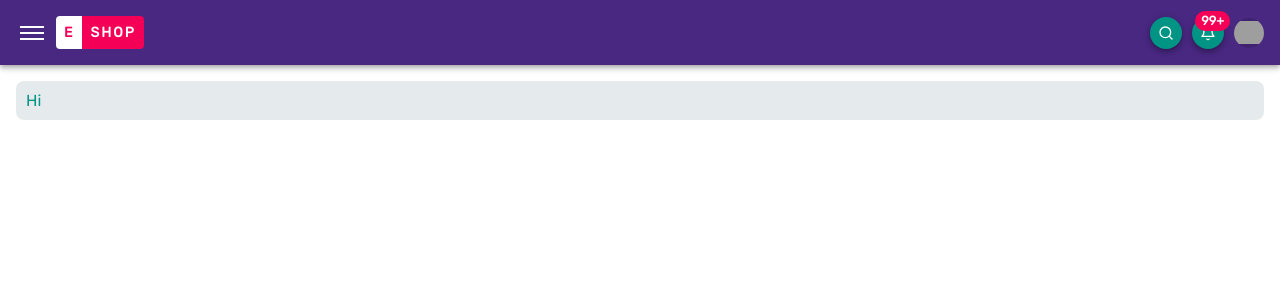
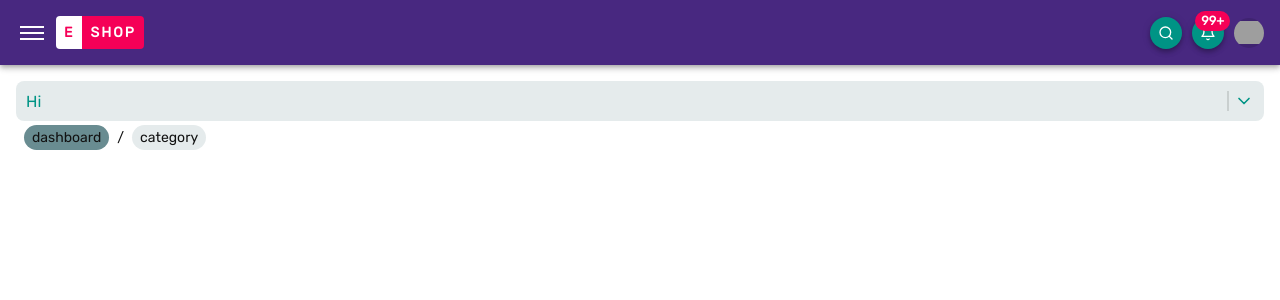
Before and after one commit to tuhinsaud4614/mern-ecommerce, a React (Create React App) app in the folder front-end/admin-site/: page / in a window 1280 px wide. Shown: the top 300 px of the page. Built offline with nearby package versions, Linux system fonts and the light colour scheme; grey boxes are pictures that could not be loaded.

Commit message:
Bread-Crumb Component created

```diff
--- a/front-end/admin-site/src/pages/dashboard/index.tsx
+++ b/front-end/admin-site/src/pages/dashboard/index.tsx
@@ -1,4 +1,6 @@
 import { useState } from "react";
+import routes from "../../routes";
+import BreadCrumb from "../../shared/components/bread-crumb";
 // import { FC, useState } from "react";
 // import { BiFile } from "react-icons/bi";
 // import { FiEye, FiEyeOff } from "react-icons/fi";
@@ -35,6 +37,10 @@ const Dashboard = () => {
         }}
         // searchable
       />
+      <BreadCrumb>
+        <BreadCrumb.Item to={routes.dashboard.path} exact>dashboard</BreadCrumb.Item>
+        <BreadCrumb.Item to={routes.category.path} exact>category</BreadCrumb.Item>
+      </BreadCrumb>
       {/* <div className={styles.root} style={{ padding: "1.6rem" }}>
         <Link to={routes.dashboard.path}>Dashboard</Link>
         <Button
--- /dev/null
+++ b/front-end/admin-site/src/shared/components/bread-crumb/index.module.scss
@@ -0,0 +1,29 @@
+@import "../../../styles/functions", "../../../styles/mixins";
+
+.Root {
+  padding: spacing();
+  font-size: 1.4rem;
+}
+
+.Items {
+  margin: 0;
+  list-style: none;
+  display: flex;
+  align-items: center;
+  flex-wrap: wrap;
+  @include gap;
+}
+
+.Link {
+    color: var(--text-color);
+    background: var(--primary-hover-color);
+    border-radius: spacing(2);
+    padding: spacing(0.5) spacing();
+    text-decoration: none;
+    transition: background 0.3s ease-in-out;
+
+  @at-root &:hover,
+  .Active {
+    background: var(--primary-color);
+  }
+}
--- /dev/null
+++ b/front-end/admin-site/src/shared/components/bread-crumb/index.tsx
@@ -0,0 +1,61 @@
+import { ComponentPropsWithoutRef, Fragment, ReactElement } from "react";
+import { NavLink, NavLinkProps } from "react-router-dom";
+import classNames from "classnames";
+
+import styles from "./index.module.scss";
+const Item = ({
+  activeClassName,
+  className,
+  children,
+  ...rest
+}: NavLinkProps) => {
+  return (
+    <NavLink
+      activeClassName={classNames(styles.Active, activeClassName)}
+      className={classNames(styles.Link, className)}
+      {...rest}
+    >
+      {children}
+    </NavLink>
+  );
+};
+
+interface Props extends ComponentPropsWithoutRef<"nav"> {
+  children?: ReactElement<NavLinkProps> | ReactElement<NavLinkProps>[];
+  classes?: {
+    breaker?: string;
+    items?: string;
+    item?: string;
+  };
+}
+const BreadCrumbComponent = ({
+  children,
+  className,
+  classes,
+  ...rest
+}: Props) => {
+  return (
+    <nav className={classNames(styles.Root, className)} {...rest}>
+      <ol className={classNames(styles.Items, classes?.items)}>
+        {children && Array.isArray(children) ? (
+          children.map((item, index) => (
+            <Fragment key={index}>
+              <li className={classNames(classes?.item)}>{item}</li>
+              {index + 1 < children.length && (
+                <li className={classNames(classes?.breaker)}>/</li>
+              )}
+            </Fragment>
+          ))
+        ) : (
+          <li className={classNames(classes?.item)}>{children}</li>
+        )}
+      </ol>
+    </nav>
+  );
+};
+
+BreadCrumbComponent.displayName = "BreadCrumb";
+const BreadCrumb = Object.assign(BreadCrumbComponent, {
+  Item: Item,
+});
+export default BreadCrumb;
--- a/front-end/admin-site/src/shared/components/select/index.module.scss
+++ b/front-end/admin-site/src/shared/components/select/index.module.scss
@@ -10,6 +10,8 @@
   border-radius: spacing();
   padding: spacing(1.25);
   position: relative;
+  display: flex;
+  align-items: center;
 }
 
 .Content {
@@ -53,6 +55,23 @@
   }
 }
 
+.IconArrow {
+  @include flex-center(true);
+  font-size: 2rem;
+  color: var(--accent-color);
+  margin-left: spacing(2);
+  position: relative;
+  &::before {
+    content: "";
+    position: absolute;
+    top: 0;
+    left: -#{spacing(0.875)};
+    bottom: 0;
+    width: spacing(0.25);
+    background: var(--disabled-color);
+  }
+}
+
 .Options {
   position: absolute;
   top: calc(100% + #{spacing(2)});
--- a/front-end/admin-site/src/shared/components/select/index.tsx
+++ b/front-end/admin-site/src/shared/components/select/index.tsx
@@ -1,14 +1,12 @@
 import { ChangeEvent, useEffect, useRef, useState } from "react";
 import classNames from "classnames";
 import { AnimatePresence, motion, Variants } from "framer-motion";
-import { FiX } from "react-icons/fi";
+import { FiChevronDown, FiX } from "react-icons/fi";
 
 import { uniqueArrayOfObject } from "../../utils";
 import Items from "./Items";
 import Item from "./Item";
 import styles from "./index.module.scss";
-
-let counter = 0;
 
 const variants: Variants = {
   blur: {
@@ -151,6 +149,9 @@ const Select = ({
           />
         )}
       </div>
+      <span className={styles.IconArrow}>
+        <FiChevronDown />
+      </span>
       <AnimatePresence exitBeforeEnter>
         {focus && (
           <Items className={classes?.items}>
--- a/front-end/admin-site/src/shared/components/sidebar/index.tsx
+++ b/front-end/admin-site/src/shared/components/sidebar/index.tsx
@@ -71,8 +71,8 @@ const Sidebar = () => {
                   <AnimatedIcon animated={subItemsOpen.includes("category")} />
                 </span>
                 <SubItems animated={subItemsOpen.includes("category")}>
-                  <SubItem name="Add Category" to={routes.dashboard.path} />
-                  <SubItem name="Add Sub Category" to={routes.dashboard.path} />
+                  <SubItem name="Add Category" to={routes.category.path} />
+                  <SubItem name="Add Sub Category" to={routes.subCategory.path} />
                 </SubItems>
               </li>
               <li className={styles.NavItem}>
@@ -82,15 +82,15 @@ const Sidebar = () => {
                   <AnimatedIcon animated={subItemsOpen.includes("products")} />
                 </span>
                 <SubItems animated={subItemsOpen.includes("products")}>
-                  <SubItem name="All Products" to={routes.dashboard.path} />
-                  <SubItem name="Add Product" to={routes.dashboard.path} />
+                  <SubItem name="All Products" to={routes.product.path} />
+                  <SubItem name="Add Product" to={routes.addProduct.path} />
                 </SubItems>
               </li>
-              <Item icon={FiBox} name="Orders" to={routes.dashboard.path} />
+              <Item icon={FiBox} name="Orders" to={routes.order.path} />
               <Item
                 icon={FiUsers}
                 name="Customers"
-                to={routes.dashboard.path}
+                to={routes.customer.path}
               />
             </ul>
           </nav>
```
